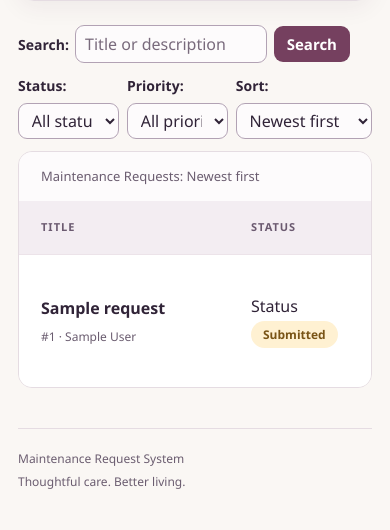
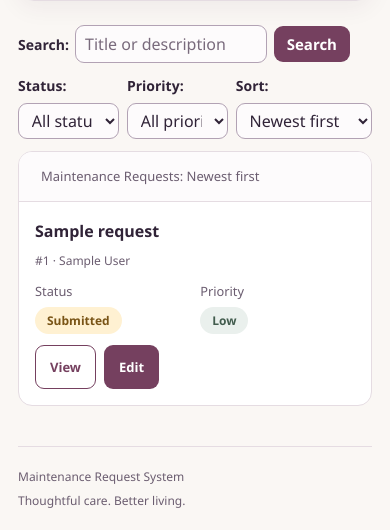
Before and after one commit to nishtha0910/Maintenance-Request-System, a PHP site: page /maintenance-request-system/admin_dashboard.php in a window 390 px wide. Shown: the part 533-1063 px from the top of the page. Before the commit the page ends 1022 px from the top, so only its background shows below. Run offline with PHP 8.4, Linux system fonts and the light colour scheme; the visitor is signed in with stand-in values (Sample User, id 1); tables that the repository leaves empty or names only in its code hold one stand-in row (values such as "Sample post").

Commit message:
Improved admin request list layout on small screens

```diff
--- a/assets/css/app.css
+++ b/assets/css/app.css
@@ -790,3 +790,30 @@ tbody tr:hover {
     padding: .3rem .55rem;
 }
 .admin-request-filters .request-search button { min-height: 2.25rem; padding: .3rem .75rem; }
+
+
+.request-card-label { display: none; }
+
+@media (max-width: 48rem) {
+    .admin-table { display: block; min-width: 0; }
+    .admin-table caption { display: block; }
+    .admin-table thead {
+        position: absolute;
+        width: 1px;
+        height: 1px;
+        overflow: hidden;
+        clip-path: inset(50%);
+    }
+    .admin-table tbody { display: grid; }
+    .admin-table tbody tr {
+        display: grid;
+        grid-template-columns: repeat(2, minmax(0, 1fr));
+        gap: .65rem;
+        padding: 1rem;
+        border-top: 1px solid var(--line);
+    }
+    .admin-table td { display: block; padding: 0; border: 0; overflow-wrap: anywhere; }
+    .admin-table td:first-child, .admin-table td:last-child { min-width: 0; grid-column: 1 / -1; }
+    .admin-table .request-card-label { display: block; color: var(--muted); font-size: .8rem; margin-bottom: .25rem; }
+    .admin-table .table-actions .button { min-height: 44px; }
+}
```
